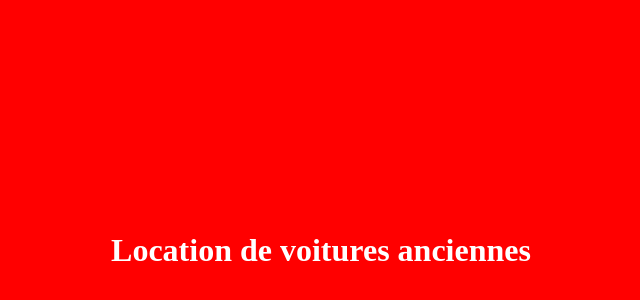
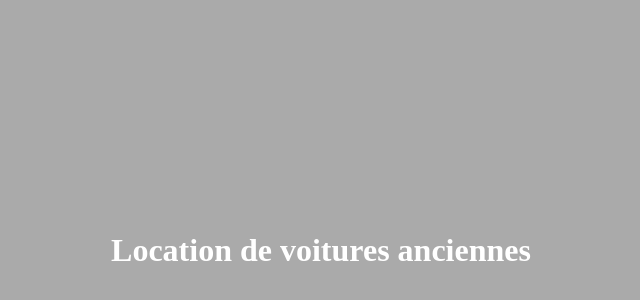
Before and after one commit to houssemeddinelassoued/projetLocation, a plain HTML site: page index.html in a window 1280 px wide. Shown: the part 42-342 px from the top of the page, without its empty margins (319-959 px from the left). Drawn offline with Linux system fonts and the light colour scheme.

Commit message:
Changement fond Gris et ajout du fichier Couleur.txt

```diff
--- a/index.html
+++ b/index.html
@@ -4,7 +4,7 @@
 		<meta charset="utf-8">
 		<title></title>
 	</head>
-	<body style="background-color:#ff0000">
+	<body style="background-color:#aaa">
 	<h1 style="padding:20%; text-align:center; color:#fff">Location de voitures anciennes</h1>
 	</body>
 	</head>
```
Also changed, not shown: couleur.txt (added).
